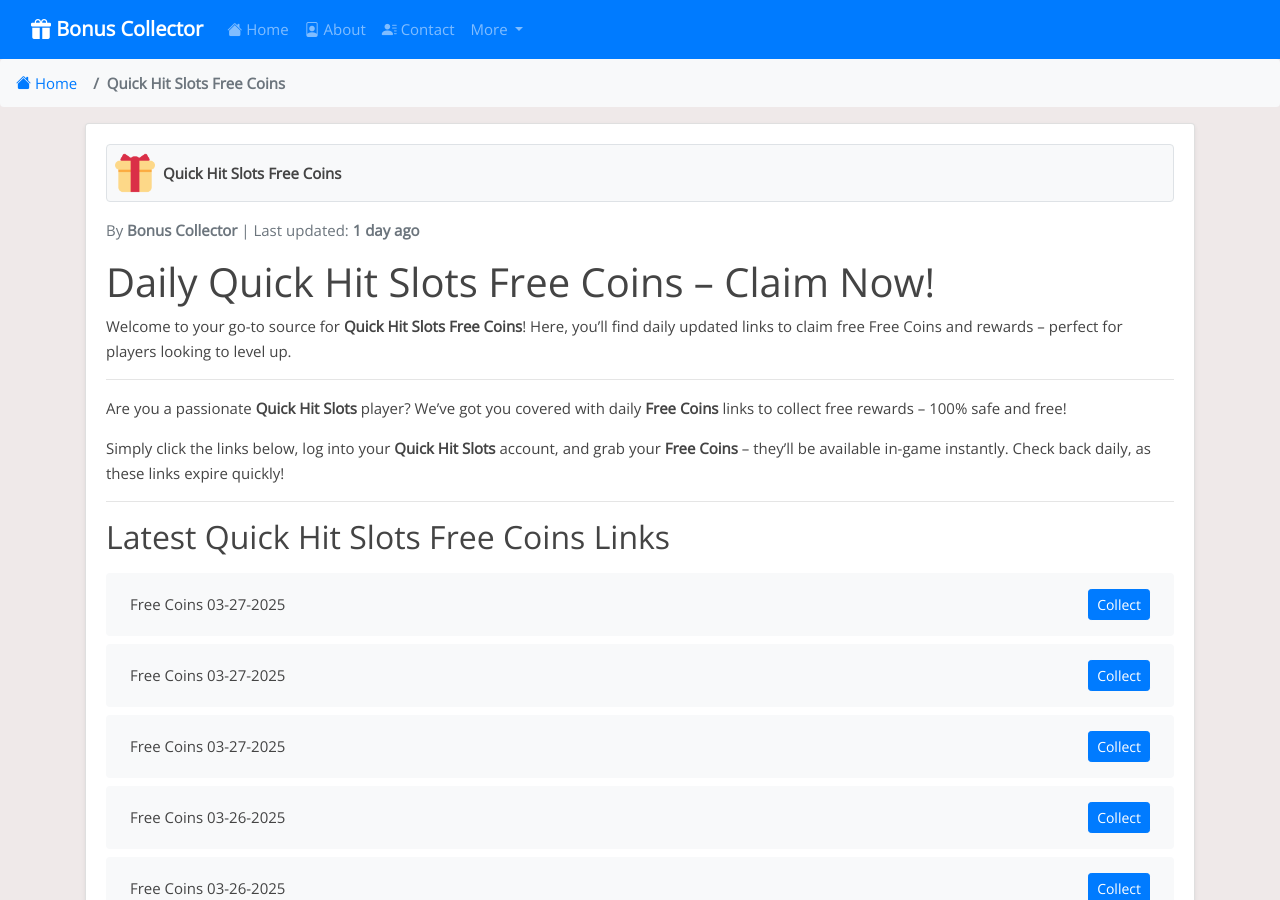
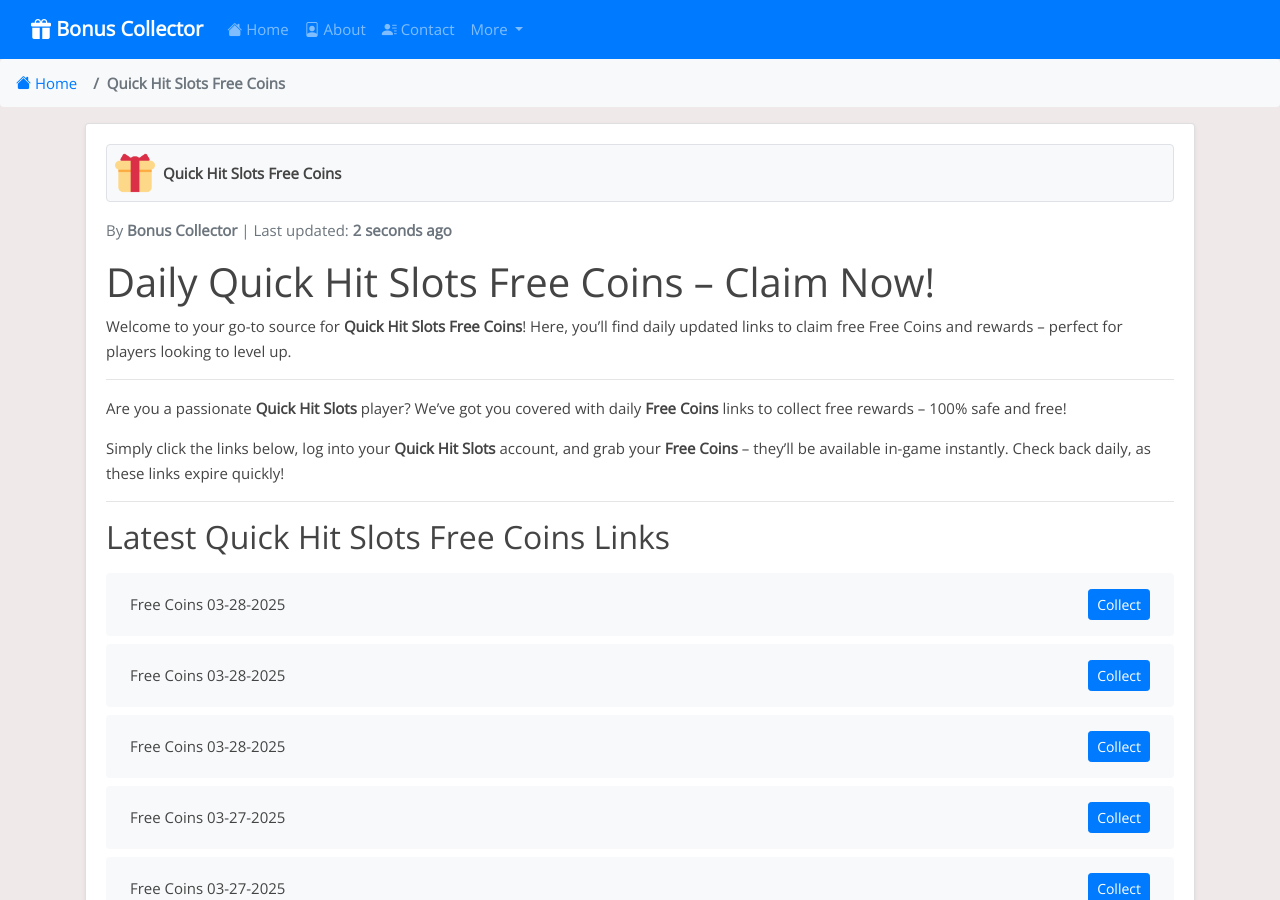
Before and after one commit to iamrohan99/bc-net, a Jekyll site: the page built from _posts/2024-08-01-quick-hit-slots.md, in a window 1280 px wide and 900 px high. Built offline with Jekyll 4.4.1, drawn with Linux system fonts in a browser that asks for light colours; some of the changed text lies outside the part shown.

Commit message:
Update quick-hit-slots reward links, content, and last modified date - 2025-03-28 04:29

```diff
--- a/_data/include_files.yml
+++ b/_data/include_files.yml
@@ -47,7 +47,7 @@ lotsa-slots.html:
 jackpot-party.html:
   last_modified: "2025-03-27T04:28:52Z"
 quick-hit-slots.html:
-  last_modified: "2025-03-27T04:28:57Z"
+  last_modified: "2025-03-28T04:29:57Z"
 heart-of-vegas.html:
   last_modified: "2025-03-28T04:29:35Z"
 solitaire-grand-harvest.html:
--- a/_includes/quick-hit-slots.html
+++ b/_includes/quick-hit-slots.html
@@ -1,4 +1,16 @@
 <ul class="list-group mt-3 mb-4">
+  <li class="list-group-item d-flex justify-content-between align-items-center">
+    <span>Free Coins 03-28-2025</span>
+    <a href="https://quickhitslots.jckpt.me/93dfa8e42c" class="btn btn-primary btn-sm">Collect</a>
+  </li>
+  <li class="list-group-item d-flex justify-content-between align-items-center">
+    <span>Free Coins 03-28-2025</span>
+    <a href="https://quickhitslots.jckpt.me/ca6247b1fa" class="btn btn-primary btn-sm">Collect</a>
+  </li>
+  <li class="list-group-item d-flex justify-content-between align-items-center">
+    <span>Free Coins 03-28-2025</span>
+    <a href="https://quickhitslots.jckpt.me/dd5fb73bfb" class="btn btn-primary btn-sm">Collect</a>
+  </li>
   <li class="list-group-item d-flex justify-content-between align-items-center">
     <span>Free Coins 03-27-2025</span>
     <a href="https://quickhitslots.jckpt.me/4d1dd59a07" class="btn btn-primary btn-sm">Collect</a>
@@ -387,16 +399,4 @@
     <span>Free Coins 02-27-2025</span>
     <a href="https://quickhitslots.jckpt.me/176fbdc458" class="btn btn-primary btn-sm">Collect</a>
   </li>
-  <li class="list-group-item d-flex justify-content-between align-items-center">
-    <span>Free Coins 02-26-2025</span>
-    <a href="https://quickhitslots.jckpt.me/d40d2d1150" class="btn btn-primary btn-sm">Collect</a>
-  </li>
-  <li class="list-group-item d-flex justify-content-between align-items-center">
-    <span>Free Coins 02-26-2025</span>
-    <a href="https://quickhitslots.jckpt.me/3045b350f0" class="btn btn-primary btn-sm">Collect</a>
-  </li>
-  <li class="list-group-item d-flex justify-content-between align-items-center">
-    <span>Free Coins 02-25-2025</span>
-    <a href="https://quickhitslots.jckpt.me/300e1e316e" class="btn btn-primary btn-sm">Collect</a>
-  </li>
 </ul>
```
Also changed, not shown: links-json/quick-hit-slots.json (+12 -12 lines).
